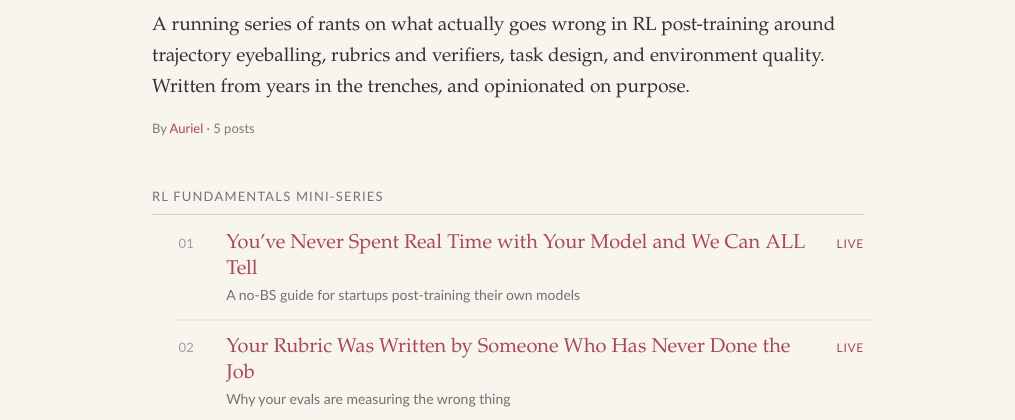
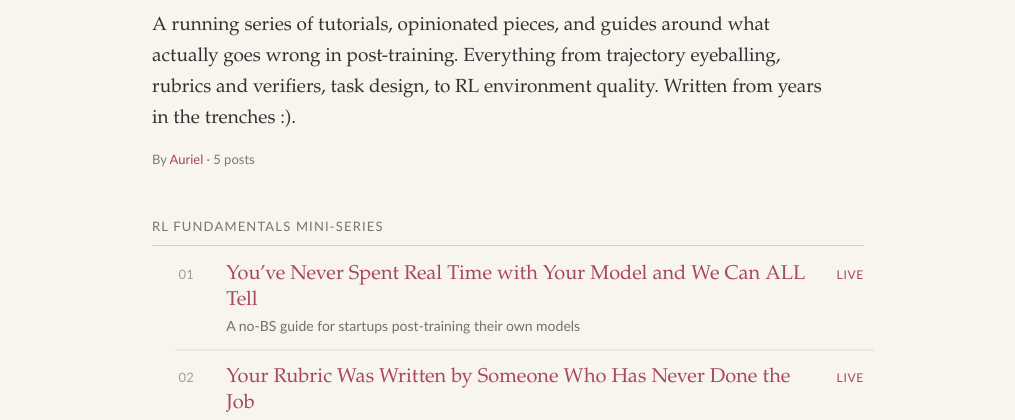
Before and after one commit to Aurielws/howtoposttrain, a plain HTML site: page index.html in a window 1280 px wide. Shown: the part 367-787 px from the top of the page, without its empty margins (132-1147 px from the left). Drawn offline with Linux system fonts and the light colour scheme.

Commit message:
Rewrite homepage intro copy

```diff
--- a/index.html
+++ b/index.html
@@ -34,7 +34,7 @@
 
   <h1 class="lw-title">How to Post-Train</h1>
 
-  <p class="lw-intro">A running series of rants on what actually goes wrong in RL post-training around trajectory eyeballing, rubrics and verifiers, task design, and environment quality. Written from years in the trenches, and opinionated on purpose.</p>
+  <p class="lw-intro">A running series of tutorials, opinionated pieces, and guides around what actually goes wrong in post-training. Everything from trajectory eyeballing, rubrics and verifiers, task design, to RL environment quality. Written from years in the trenches :).</p>
 
   <p class="lw-meta">By <a href="https://aurielws.github.io/">Auriel</a> &middot; 5 posts</p>
 
```
